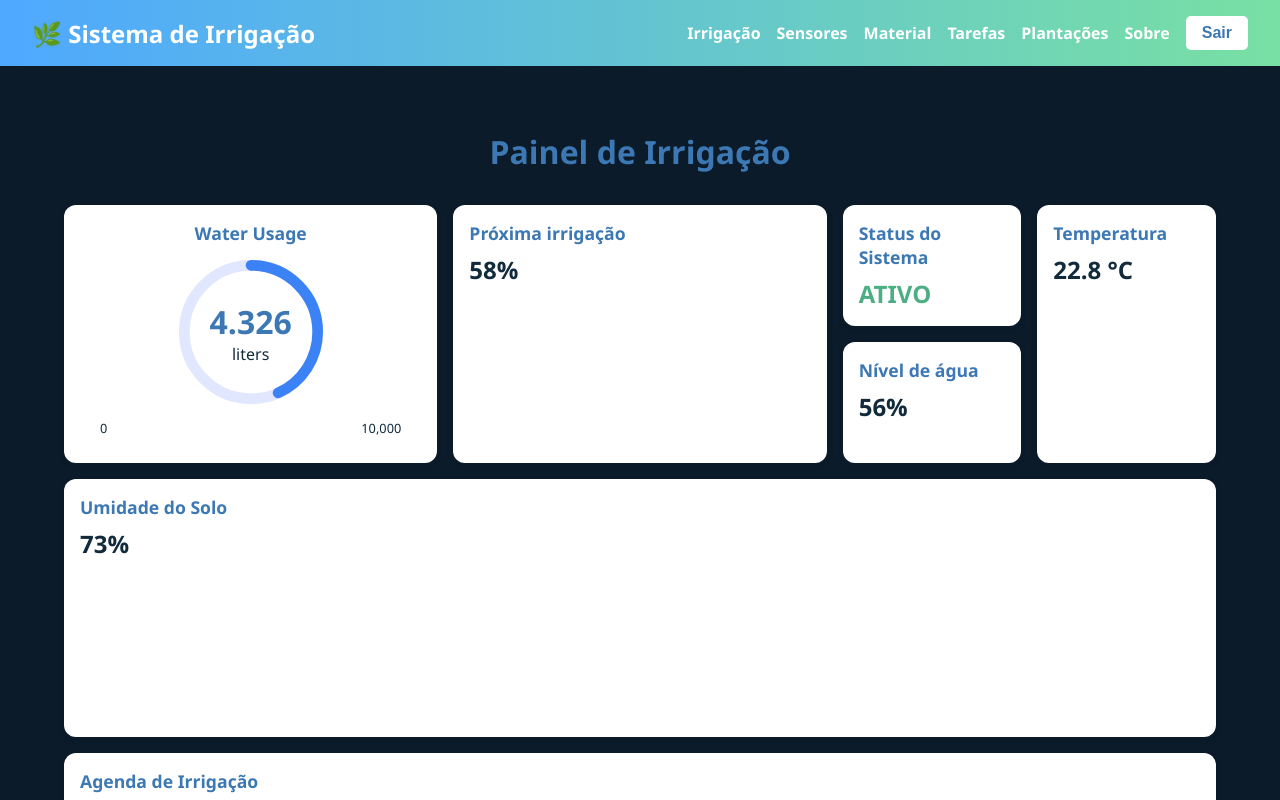
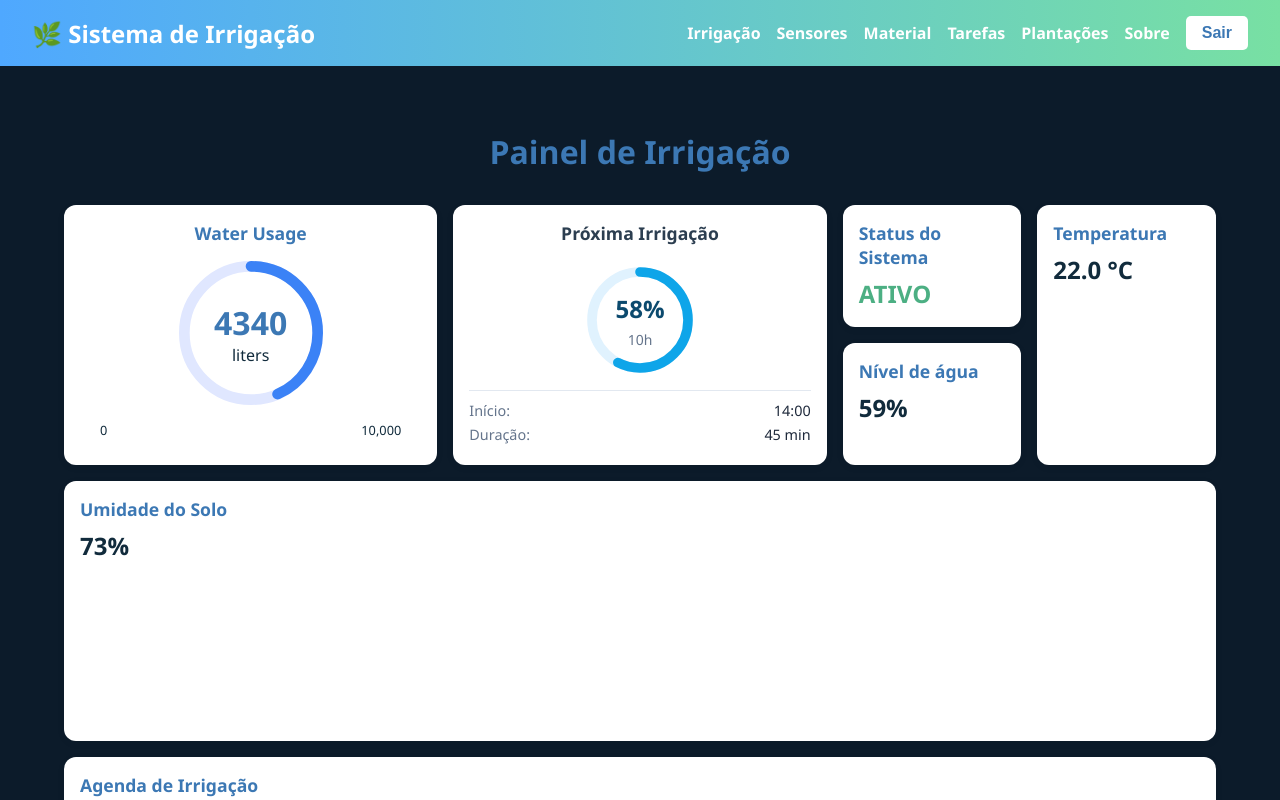
Before and after one commit to SrTinny/Sistema-de-irrigacao, a React (Vite) app: page /cliente in a window 1280 px wide. Shown: the top 800 px of the page. Built offline with nearby package versions, Linux system fonts and the light colour scheme; sample sign-in values are in the browser's storage.

Commit message:
feat: adicionando NextIrrigationCard

```diff
--- a/src/components/irrigacao/irrigacaoClient.jsx
+++ b/src/components/irrigacao/irrigacaoClient.jsx
@@ -2,10 +2,11 @@ import React, { useEffect, useState } from 'react';
 import DashboardCard from '../dashBoardCard/dashBoardCard';
 import './irrigacaoClient.scss';
 import WaterUsage from '../waterUsageCard/WaterUsage';
+import NextIrrigationCard from '../nextIrrigationCard/NextIrrigationCard';
 
 const IrrigacaoClient = () => {
   const [umidadeSolo, setUmidadeSolo] = useState(72);
-  const [fluxoAgua, setFluxoAgua] = useState(4350); // litros
+  const [fluxoAgua, setFluxoAgua] = useState(4350);
   const [temperatura, setTemperatura] = useState(23);
   const [statusBomba, setStatusBomba] = useState(true);
   const [nivelAgua, setNivelAgua] = useState(58);
@@ -23,12 +24,12 @@ const IrrigacaoClient = () => {
 
   useEffect(() => {
     const intervalo = setInterval(() => {
-      setUmidadeSolo((prev) => Math.max(20, Math.min(100, prev + (Math.random() * 4 - 2))));
-      setFluxoAgua((prev) => Math.max(0, Math.min(10000, prev + (Math.random() * 100 - 50))));
-      setTemperatura((prev) => Math.max(15, Math.min(40, prev + (Math.random() * 2 - 1))));
-      setNivelAgua((prev) => Math.max(0, Math.min(100, prev + (Math.random() * 4 - 2))));
+      setUmidadeSolo(prev => Math.max(20, Math.min(100, prev + (Math.random() * 4 - 2))));
+      setFluxoAgua(prev => Math.max(0, Math.min(10000, prev + (Math.random() * 100 - 50))));
+      setTemperatura(prev => Math.max(15, Math.min(40, prev + (Math.random() * 2 - 1))));
+      setNivelAgua(prev => Math.max(0, Math.min(100, prev + (Math.random() * 4 - 2))));
+      setProximaIrrigacao(prev => Math.max(0, Math.min(100, prev + (Math.random() * 5 - 2.5))));
 
-      // Atualizar dados do gráfico a cada 10 segundos
       if (Math.random() > 0.8) {
         setBarChartData(generateBarChartData());
       }
@@ -45,11 +46,9 @@ const IrrigacaoClient = () => {
           <WaterUsage usage={fluxoAgua} maxUsage={10000} />
         </div>
 
-        <DashboardCard
-          title="Próxima irrigação"
-          value={`${proximaIrrigacao.toFixed(0)}%`}
-          area="next"
-        />
+        <div className="next-irrigation-container">
+          <NextIrrigationCard percentage={proximaIrrigacao} />
+        </div>
 
         <DashboardCard
           title="Status do Sistema"
--- a/src/components/irrigacao/irrigacaoClient.scss
+++ b/src/components/irrigacao/irrigacaoClient.scss
@@ -126,6 +126,11 @@
   }
 }
 
+.next-irrigation-container {
+  grid-area: next;
+  height: 100%;
+}
+
 // Estilo para os outros cards
 [data-area="next"],
 [data-area="status"],
--- /dev/null
+++ b/src/components/nextIrrigationCard/NextIrrigationCard.jsx
@@ -0,0 +1,63 @@
+import React from "react";
+import "./NextIrrigationCard.scss";
+
+const NextIrrigationCard = ({ percentage }) => {
+  // Cálculo para o círculo de progresso
+  const radius = 40;
+  const circumference = 2 * Math.PI * radius;
+  const strokeDashoffset = circumference - (percentage / 100) * circumference;
+
+  // Calcular o tempo restante com base na porcentagem
+  const hoursLeft = Math.round((100 - percentage) * 0.24);
+  const formattedTime = hoursLeft > 0 ? `${hoursLeft}h` : "Em andamento";
+
+  return (
+    <div className="next-irrigation-card">
+      <div className="next-irrigation-card__header">
+        <h2>Próxima Irrigação</h2>
+      </div>
+
+      <div className="next-irrigation-card__progress">
+        <svg
+          className="next-irrigation-card__circle"
+          viewBox="0 0 100 100"
+          xmlns="http://www.w3.org/2000/svg"
+        >
+          <circle
+            className="next-irrigation-card__circle-background"
+            cx="50"
+            cy="50"
+            r={radius}
+          />
+          <circle
+            className="next-irrigation-card__circle-progress"
+            cx="50"
+            cy="50"
+            r={radius}
+            strokeDasharray={circumference}
+            strokeDashoffset={strokeDashoffset}
+            transform="rotate(-90 50 50)"
+          />
+        </svg>
+
+        <div className="next-irrigation-card__value">
+          <span>{Math.round(percentage)}%</span>
+          <div className="next-irrigation-card__time">{formattedTime}</div>
+        </div>
+      </div>
+
+      <div className="next-irrigation-card__info">
+        <div className="next-irrigation-card__info-item">
+          <span>Início:</span>
+          <span>14:00</span>
+        </div>
+        <div className="next-irrigation-card__info-item">
+          <span>Duração:</span>
+          <span>45 min</span>
+        </div>
+      </div>
+    </div>
+  );
+};
+
+export default NextIrrigationCard;
--- /dev/null
+++ b/src/components/nextIrrigationCard/NextIrrigationCard.scss
@@ -0,0 +1,91 @@
+.next-irrigation-card {
+  background-color: #fff;
+  border-radius: 12px;
+  padding: 16px;
+  box-shadow: 0 2px 8px rgba(0, 0, 0, 0.05);
+  height: 100%;
+  display: flex;
+  flex-direction: column;
+
+  &__header {
+    text-align: center;
+    margin-bottom: 15px;
+
+    h2 {
+      font-size: 1.1rem;
+      color: #2c3e50;
+      font-weight: bold;
+      margin: 0;
+    }
+  }
+
+  &__progress {
+    position: relative;
+    flex: 1;
+    display: flex;
+    justify-content: center;
+    align-items: center;
+  }
+
+  &__circle {
+    width: 120px;
+    height: 120px;
+
+    &-background {
+      fill: none;
+      stroke: #e0f2fe;
+      stroke-width: 8;
+    }
+
+    &-progress {
+      fill: none;
+      stroke: #0ea5e9;
+      stroke-width: 8;
+      stroke-linecap: round;
+      transition: stroke-dashoffset 0.8s ease-out;
+    }
+  }
+
+  &__value {
+    position: absolute;
+    top: 50%;
+    left: 50%;
+    transform: translate(-50%, -50%);
+    text-align: center;
+
+    span {
+      font-size: 24px;
+      font-weight: bold;
+      color: #0c4a6e;
+      display: block;
+    }
+  }
+
+  &__time {
+    font-size: 14px;
+    color: #64748b;
+    margin-top: 5px;
+  }
+
+  &__info {
+    margin-top: 10px;
+    border-top: 1px solid #e2e8f0;
+    padding-top: 10px;
+
+    &-item {
+      display: flex;
+      justify-content: space-between;
+      margin-bottom: 5px;
+      font-size: 0.9rem;
+
+      span:first-child {
+        color: #64748b;
+      }
+
+      span:last-child {
+        color: #1e293b;
+        font-weight: 500;
+      }
+    }
+  }
+}
--- a/src/components/waterUsageCard/WaterUsage.tsx
+++ b/src/components/waterUsageCard/WaterUsage.tsx
@@ -29,10 +29,7 @@ const WaterUsage = ({ usage, maxUsage }) => {
           />
         </svg>
         <div className="water-usage__value">
-          <div className="water-usage__value-number">{usage.toLocaleString('pt-BR', {
-            minimumFractionDigits: 0,
-            maximumFractionDigits: 0
-          })}</div>
+          <div className="water-usage__value-number">{Math.round(usage)}</div>
           <div className="water-usage__value-unit">liters</div>
         </div>
       </div>
```
